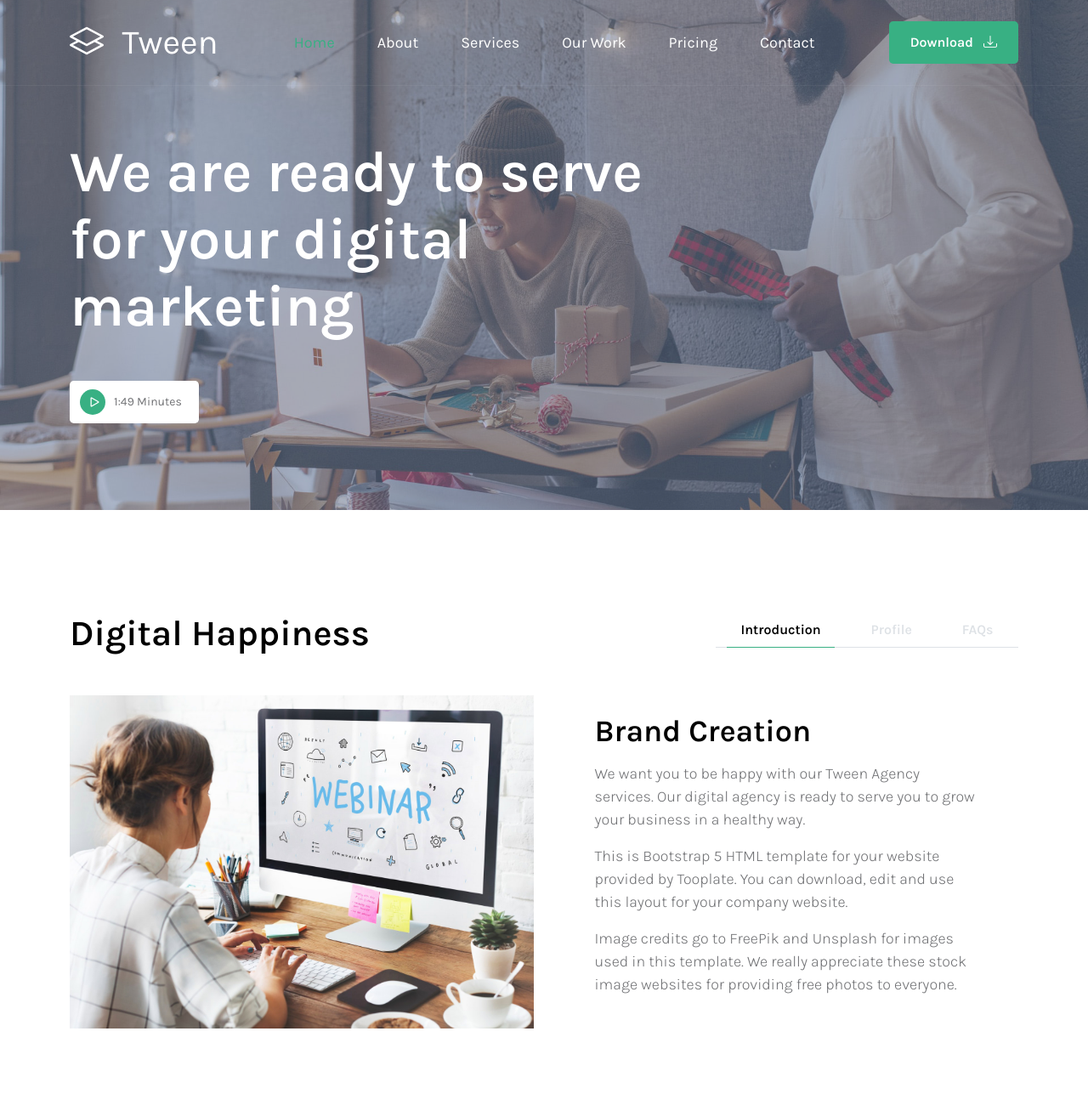
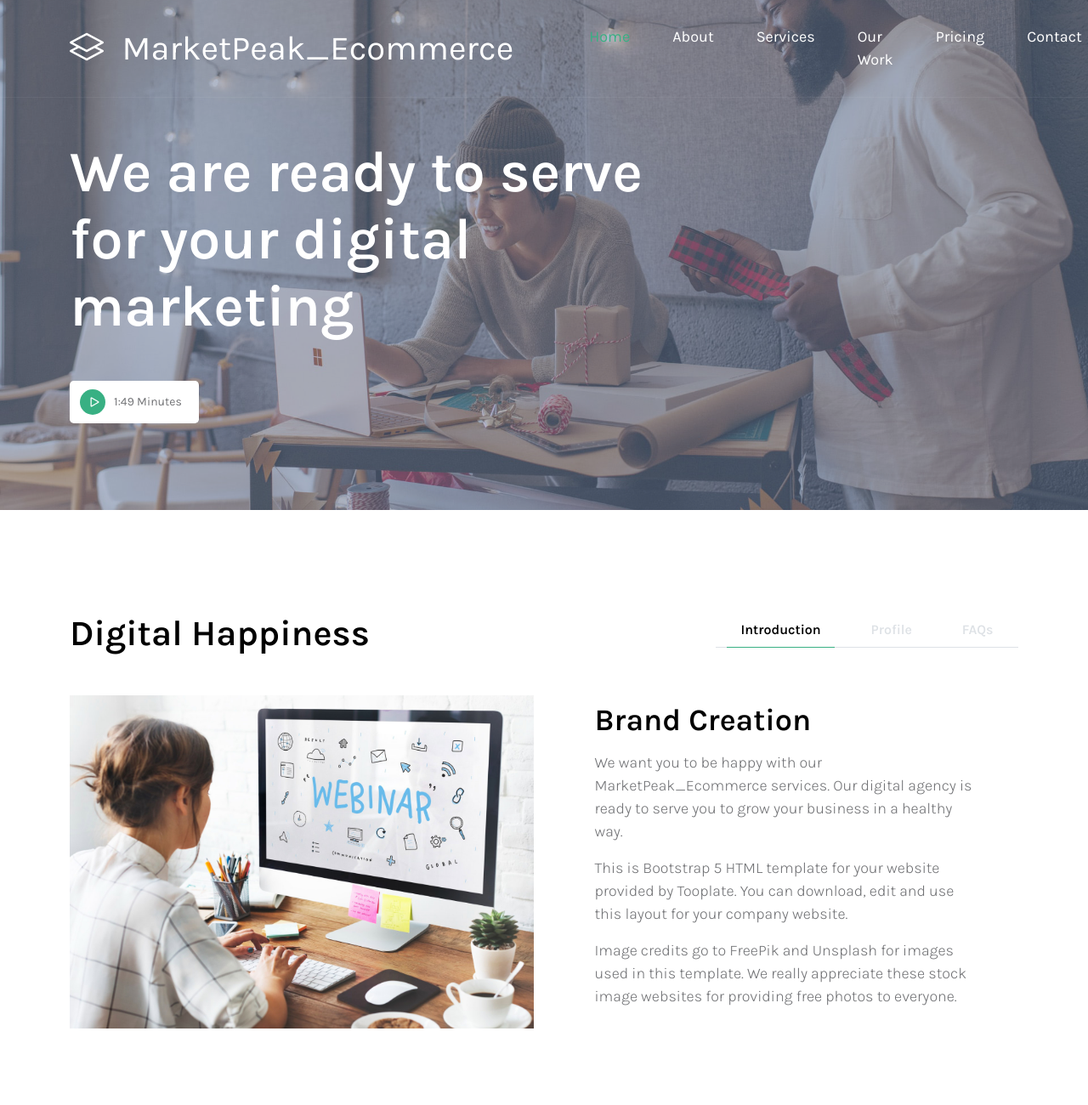
Before and after one commit to Oluwaseunoa/MarketPeak_Ecommerce, a plain HTML site: page index.html in a window 1280 px wide. Shown: the top 1300 px of the page at 85% size. Drawn offline with Linux system fonts and the light colour scheme.

Commit message:
Fix Name customization

```diff
--- a/index.html
+++ b/index.html
@@ -7,7 +7,7 @@
         <meta name="description" content="">
         <meta name="author" content="">
 
-        <title>Tween Digital Agency HTML Template</title>
+        <title>MarketPeak_Ecommerce Digital Agency HTML Template</title>
 
         <!-- CSS FILES -->
         <link rel="preconnect" href="https://fonts.googleapis.com">
@@ -26,7 +26,7 @@
 
 <!--
 
-Tooplate 2128 Tween Agency
+Tooplate 2128 MarketPeak_Ecommerce
 
 https://www.tooplate.com/view/2128-tween-agency
 
@@ -40,7 +40,7 @@ https://www.tooplate.com/view/2128-tween-agency
             <div class="container">
 
                 <a href="index.html" class="navbar-brand">
-                    <i class="bi-layers"></i> Tween
+                    <i class="bi-layers"></i> MarketPeak_Ecommerce
                 </a>
 
                 <a href="#" class="custom-btn btn btn-lg d-lg-none ms-auto me-4">
@@ -144,7 +144,7 @@ https://www.tooplate.com/view/2128-tween-agency
                                         <div class="col-lg-5 col-12 m-auto">
                                             <h3 class="mb-3">Brand Creation</h3>
 
-                                            <p>We want you to be happy with our Tween Agency services. Our digital agency is ready to serve you to grow your business in a healthy way.</p>
+                                            <p>We want you to be happy with our MarketPeak_Ecommerce services. Our digital agency is ready to serve you to grow your business in a healthy way.</p>
 
                                             <p>This is Bootstrap 5 HTML template for your website provided by <a rel="nofollow" href="https://www.tooplate.com/" target="_blank">Tooplate</a>. You can download, edit and use this layout for your company website.</p>
 
@@ -190,14 +190,14 @@ https://www.tooplate.com/view/2128-tween-agency
                                                 <div class="accordion-item">
                                                     <h2 class="accordion-header" id="headingOne">
                                                         <button class="accordion-button collapsed" type="button" data-bs-toggle="collapse" data-bs-target="#accordionGeneralOne" aria-expanded="true" aria-controls="accordionGeneralOne">
-                                                        What is Tween Agency?
+                                                        What is MarketPeak_Ecommerce?
                                                         </button>
                                                     </h2>
 
                                                     <div id="accordionGeneralOne" class="accordion-collapse collapse" aria-labelledby="headingOne" data-bs-parent="#accordionGeneral">
 
                                                         <div class="accordion-body">
-                                                            <p class="large-paragraph"><strong>Tween Agency</strong> is free HTML template powered by Bootstrap 5 CSS framework. This means you can use all standard CSS classes provided by Bootstrap version 5 to customize your CSS layout.</p>
+                                                            <p class="large-paragraph"><strong>MarketPeak_Ecommerce</strong> is free HTML template powered by Bootstrap 5 CSS framework. This means you can use all standard CSS classes provided by Bootstrap version 5 to customize your CSS layout.</p>
 
                                                             <p class="large-paragraph">You are allowed to use it for your clients. You are not allowed to redistribute this template ZIP file on any other template website. Please <a href="https://www.tooplate.com/contact" target="_blank"><strong>contact Tooplate</strong></a> for more info.</p>
                                                         </div>
@@ -402,7 +402,7 @@ https://www.tooplate.com/view/2128-tween-agency
                     <div class="row">
 
                         <div class="col-12">
-                            <h2 class="text-white mb-5 text-center">Tween Marketing Plans</h2>
+                            <h2 class="text-white mb-5 text-center">MarketPeak_Ecommerce Marketing Plans</h2>
                         </div>
 
                         <div class="col-lg-6 col-12">
@@ -572,7 +572,7 @@ https://www.tooplate.com/view/2128-tween-agency
                     <div class="site-footer-bottom mt-5">
                         <div class="row pt-4">
                             <div class="col-lg-6 col-12">
-                                <p class="copyright-text tooplate-link">Copyright © 2022 Tween Agency Co., Ltd.
+                                <p class="copyright-text tooplate-link">Copyright © 2022 MarketPeak_Ecommerce Co., Ltd.
                                 <br>Design: <a rel="nofollow" href="https://www.tooplate.com/" target="_blank">Tooplate</a></p>
                             </div>
 
```
